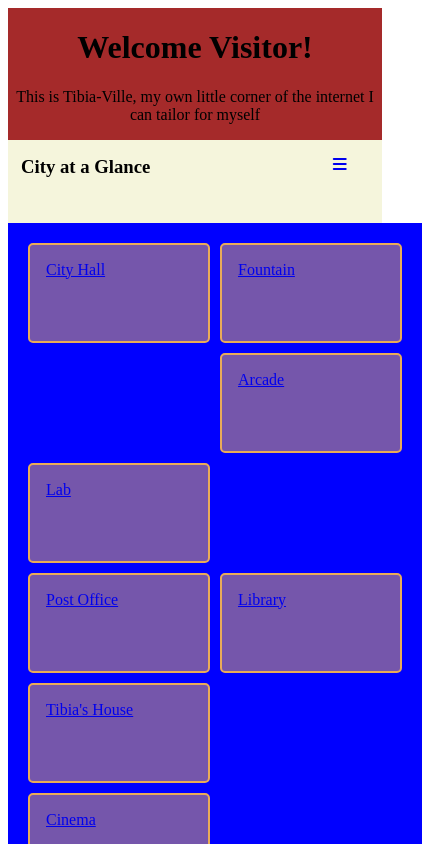
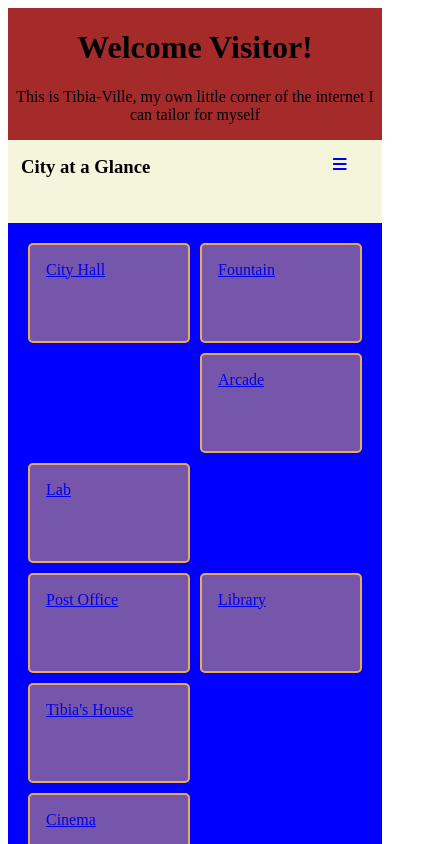
Before and after one commit to ViLinh27/TibiaVille, a Vue app in the folder Tibia-Ville-Website/: page / in a window 390 px wide. Shown: the top 844 px of the page, 422 px wide, since content can reach past the window. Built offline with nearby package versions, Linux system fonts and the light colour scheme.

Commit message:
track bugs and fix main map in homepage mobile

```diff
--- a/Tibia-Ville-Website/src/assets/main_mobile.css
+++ b/Tibia-Ville-Website/src/assets/main_mobile.css
@@ -59,6 +59,7 @@
     /*-- home page*/
     .page_content{
         background-color: blue;
+        width:inherit;
     }
     /*-- homepage map*/
     .map_wrapper{
```
Also changed, not shown: 1 other file (tests, documents, lock files or other folders).
